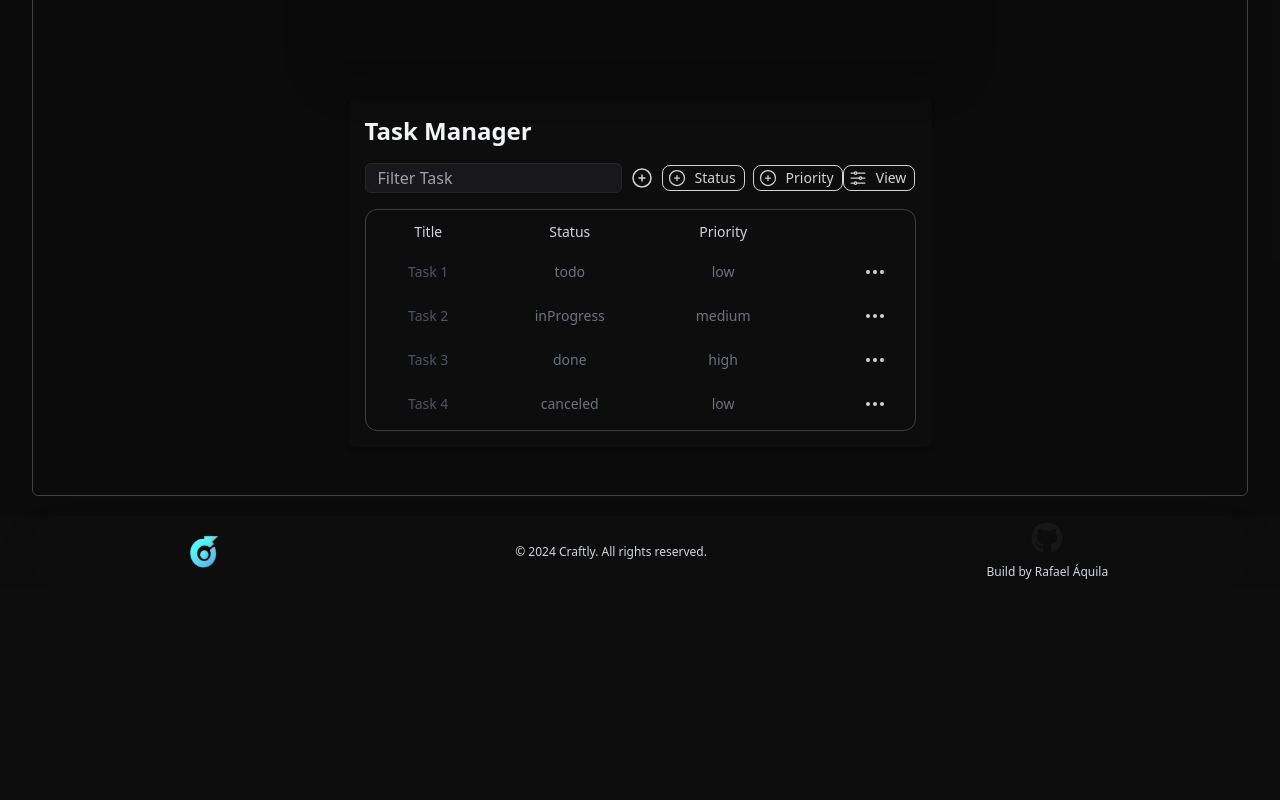
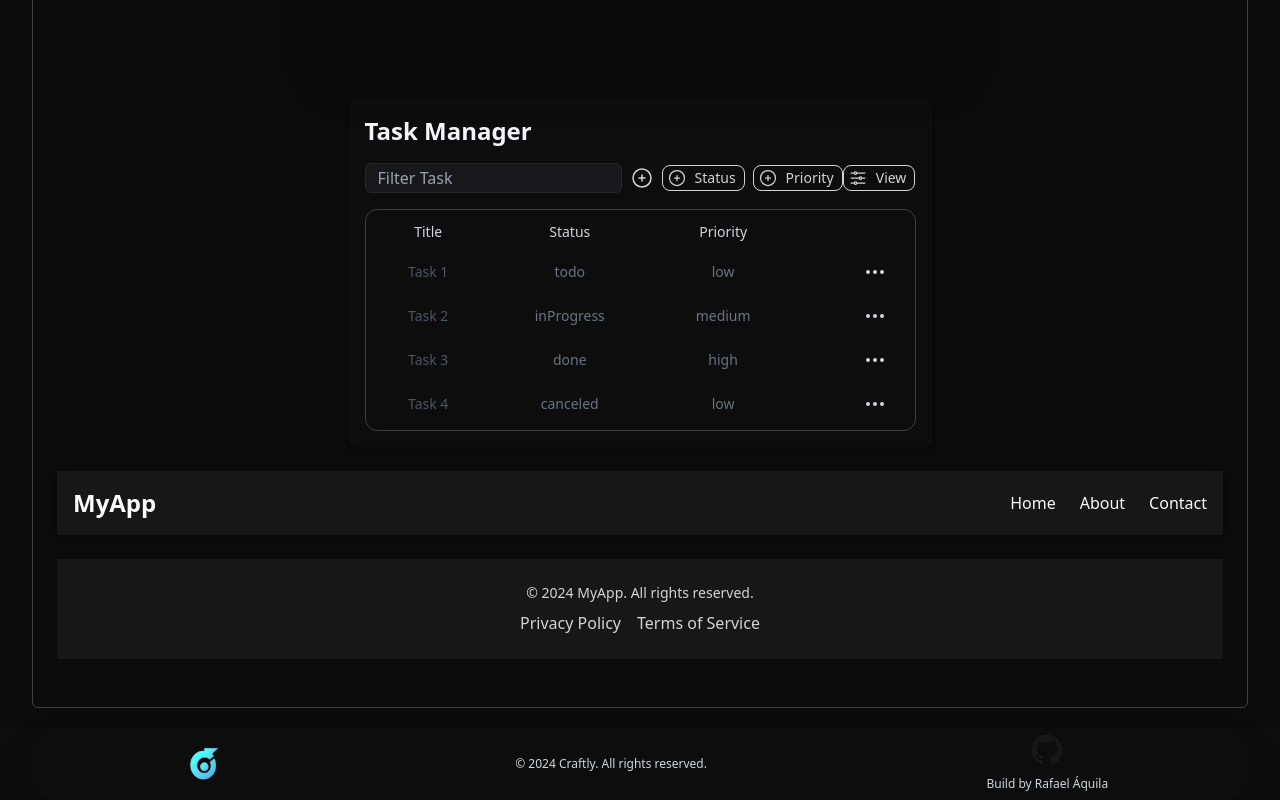
Before and after one commit to rafael-bit/craftly, a Next.js app: page /component in a window 1280 px wide. Shown: the part 2280-3080 px from the top of the page. Before the commit the page ends 2868 px from the top, so only its background shows below. Built offline with nearby package versions, Linux system fonts and the light colour scheme.

Commit message:
feat: header and footer

```diff
--- a/app/components/Table.tsx
+++ b/app/components/Table.tsx
@@ -44,8 +44,41 @@ export default function Table() {
 		Tasks: [
 			<Tasks />
 		],
-		Header: [],
-		Footer: [],
+		Header: [
+			<header className="bg-neutral-900 text-neutral-50 shadow-md">
+				<div className="container mx-auto px-4 py-4 flex justify-between items-center">
+					<h1 className="text-2xl font-bold">MyApp</h1>
+					<nav className="space-x-6">
+						<a href="#" className="hover:text-gray-400 transition">
+							Home
+						</a>
+						<a href="#" className="hover:text-gray-400 transition">
+							About
+						</a>
+						<a href="#" className="hover:text-gray-400 transition">
+							Contact
+						</a>
+					</nav>
+				</div>
+			</header>
+		],
+		Footer: [
+			<footer className="bg-neutral-900 text-neutral-300">
+				<div className="container mx-auto px-4 py-6 text-center">
+					<p className="text-sm">
+						&copy; {new Date().getFullYear()} MyApp. All rights reserved.
+					</p>
+					<div className="flex justify-center space-x-4 mt-2">
+						<a href="#" className="hover:text-neutral-100 transition">
+							Privacy Policy
+						</a>
+						<a href="#" className="hover:text-neutral-100 transition">
+							Terms of Service
+						</a>
+					</div>
+				</div>
+			</footer>
+		],
 	};
 
 	const generalContent = Object.entries(otherSectionsContent).flatMap(([key, components]) => [
@@ -62,8 +95,8 @@ export default function Table() {
 		Forms: otherSectionsContent.Forms,
 		Authenticator: otherSectionsContent.Authenticator,
 		Tasks: otherSectionsContent.Tasks,
-		Header: [],
-		Footer: []
+		Header: otherSectionsContent.Header,
+		Footer: otherSectionsContent.Footer
 	};
 
 	return (
```
